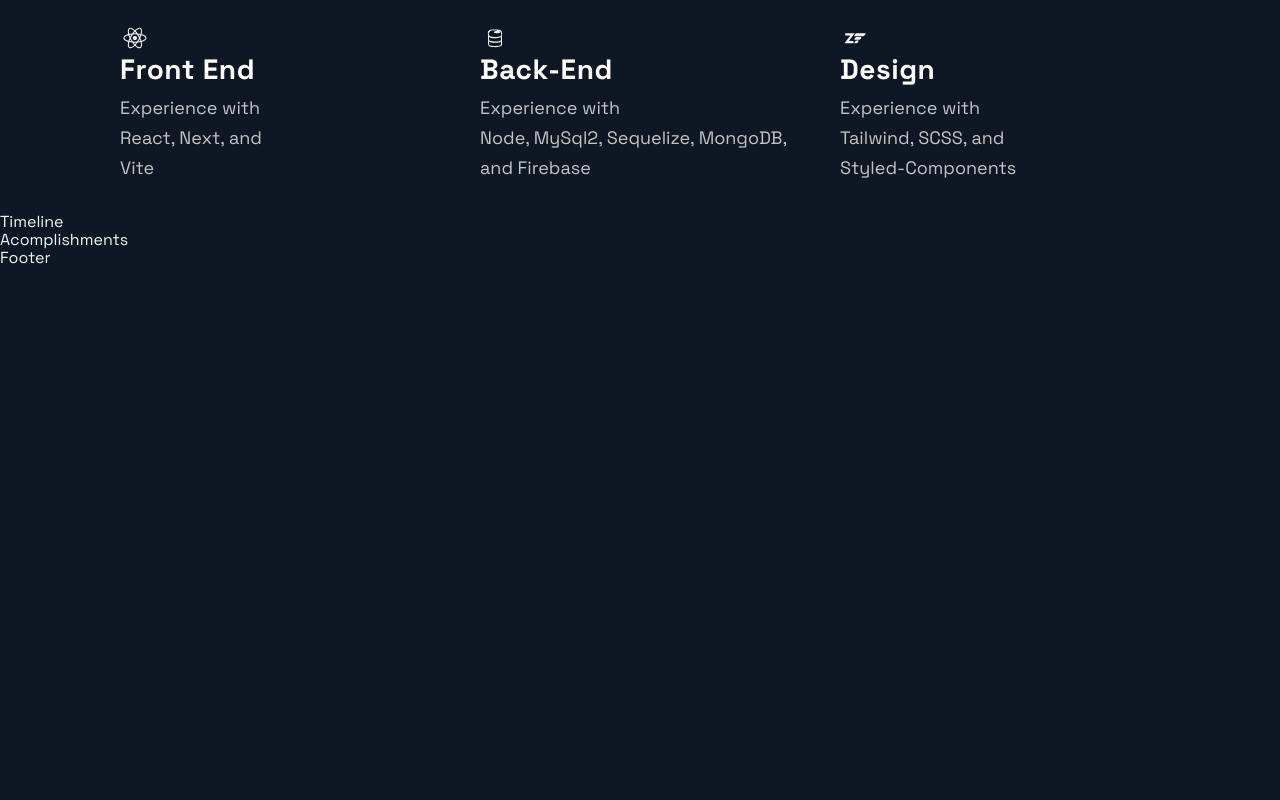
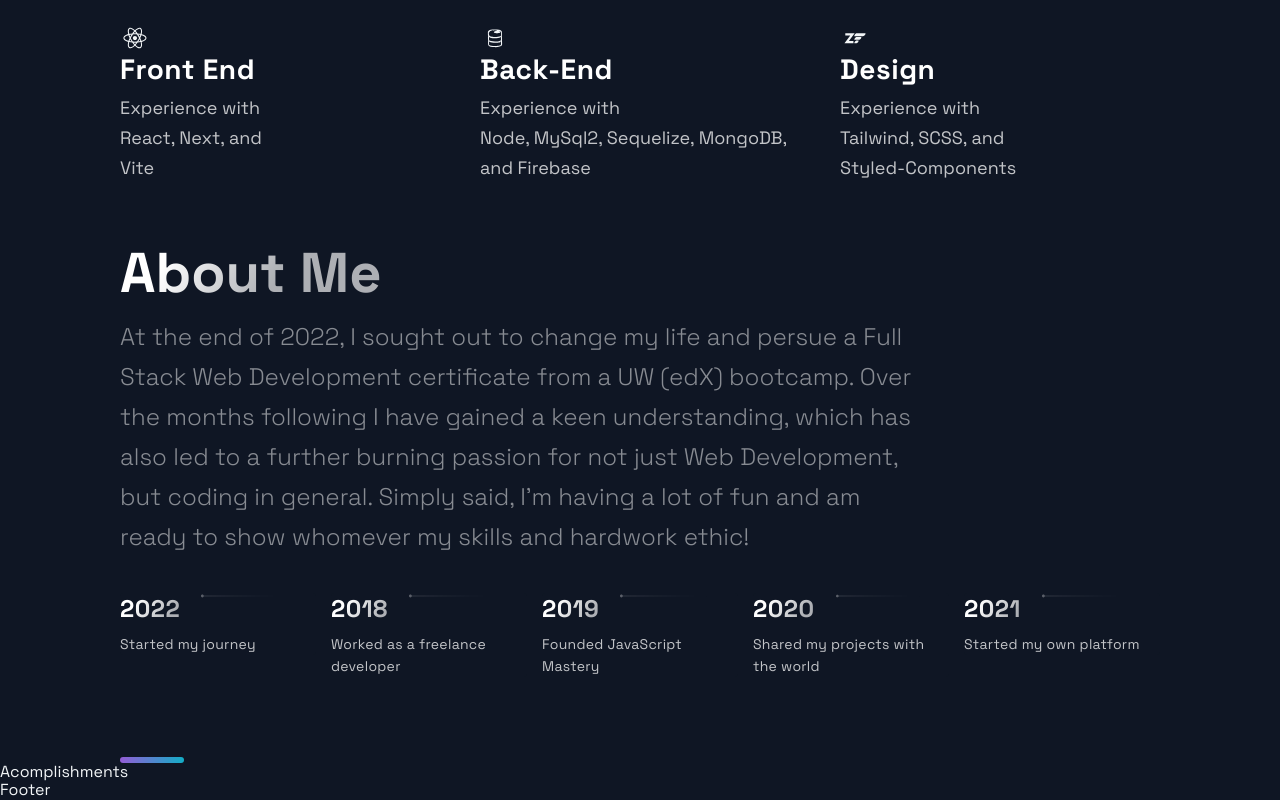
Before and after one commit to anomic84/portfolio, a Next.js app: page / in a window 1280 px wide. Shown: the part 2653-3453 px from the top of the page. Before the commit the page ends 2921 px from the top, so only its background shows below. Built offline with nearby package versions, Linux system fonts and the light colour scheme.

Commit message:
finished timeline

```diff
--- a/src/components/TimeLine/TimeLine.js
+++ b/src/components/TimeLine/TimeLine.js
@@ -7,45 +7,106 @@
 const TOTAL_CAROUSEL_COUNT = TimeLineData.length;
 
 const Timeline = () => {
-  // const [activeItem, setActiveItem] = useState(0);
-  // const carouselRef = useRef();
+  const [activeItem, setActiveItem] = useState(0);
+  const carouselRef = useRef();
 
-  // const scroll = (node, left) => {
-  //   return node.scrollTo({ left, behavior: 'smooth' });
-  // }
+  const scroll = (node, left) => {
+    return node.scrollTo({ left, behavior: 'smooth' });
+  }
 
-  // const handleClick = (e, i) => {
-  //   e.preventDefault();
+  const handleClick = (e, i) => {
+    e.preventDefault();
 
-  //   if (carouselRef.current) {
-  //     const scrollLeft = Math.floor(carouselRef.current.scrollWidth * 0.7 * (i / TimeLineData.length));
+    if (carouselRef.current) {
+      const scrollLeft = Math.floor(carouselRef.current.scrollWidth * 0.7 * (i / TimeLineData.length));
 
-  //     scroll(carouselRef.current, scrollLeft);
-  //   }
-  // }
+      scroll(carouselRef.current, scrollLeft);
+    }
+  }
 
-  // const handleScroll = () => {
-  //   if (carouselRef.current) {
-  //     const index = Math.round((carouselRef.current.scrollLeft / (carouselRef.current.scrollWidth * 0.7)) * TimeLineData.length);
+  const handleScroll = () => {
+    if (carouselRef.current) {
+      const index = Math.round((carouselRef.current.scrollLeft / (carouselRef.current.scrollWidth * 0.7)) * TimeLineData.length);
 
-  //     setActiveItem(index);
-  //   }
-  // }
+      setActiveItem(index);
+    }
+  }
 
   // // snap back to beginning of scroll when window is resized
   // // avoids a bug where content is covered up if coming from smaller screen
-  // useEffect(() => {
-  //   const handleResize = () => {
-  //     scroll(carouselRef.current, 0);
-  //   }
+  useEffect(() => {
+    const handleResize = () => {
+      scroll(carouselRef.current, 0);
+    }
 
-  //   window.addEventListener('resize', handleResize);
-  // }, []);
+    window.addEventListener('resize', handleResize);
+  }, []);
 
   return (
-    <div>
-      Timeline
-    </div>
+    <Section id="about">
+      <SectionTitle>About Me</SectionTitle>
+      <SectionText>
+        At the end of 2022, I sought out to change my life and persue a Full Stack Web Development certificate from a UW (edX) bootcamp. Over the months following I have gained a keen understanding, which has also led to a further burning passion for not just Web Development, but coding in general. Simply said, I'm having a lot of fun and am ready to show whomever my skills and hardwork ethic!
+      </SectionText>
+      <CarouselContainer ref={carouselRef} onScroll={handleScroll}>
+        <>
+          {TimeLineData.map((item, index) => (
+            <CarouselMobileScrollNode key={index} final={index === TOTAL_CAROUSEL_COUNT - 1}>
+              <CarouselItem index={index} id={`carousel__item-${index}`} active={activeItem} onClick={(e) => handleClick(e, index)}>
+                <CarouselItemTitle>
+                  {item.year}
+                  <CarouselItemImg
+                    width="208"
+                    height="6"
+                    viewBox="0 0 208 6"
+                    fill="none"
+                    xmlns="http://www.w3.org/2000/svg">
+                    <path
+                      fill-rule="evenodd"
+                      clip-rule="evenodd"
+                      d="M2.5 5.5C3.88071 5.5 5 4.38071 5 3V3.5L208 3.50002V2.50002L5 2.5V3C5 1.61929 3.88071 0.5 2.5 0.5C1.11929 0.5 0 1.61929 0 3C0 4.38071 1.11929 5.5 2.5 5.5Z"
+                      fill="url(#paint0_linear)"
+                      fill-opacity="0.33"
+                    />
+                    <defs>
+                      <linearGradient
+                        id="paint0_linear"
+                        x1="-4.30412e-10"
+                        y1="0.5"
+                        x2="208"
+                        y2="0.500295"
+                        gradientUnits="userSpaceOnUse">
+                        <stop stop-color="white" />
+                        <stop
+                          offset="0.79478"
+                          stop-color="white"
+                          stop-opacity="0"
+                        />
+                      </linearGradient>
+                    </defs>
+                  </CarouselItemImg>
+                </CarouselItemTitle>
+                <CarouselItemText>{item.text}</CarouselItemText>
+              </CarouselItem>
+            </CarouselMobileScrollNode>
+          ))}
+        </>
+      </CarouselContainer>
+      <CarouselButtons>
+        {TimeLineData.map((item, index) => (
+          <CarouselButton
+            key={index}
+            index={index}
+            active={activeItem}
+            onClick={(e) => handleClick(e, index)}
+            type="button"
+          >
+            <CarouselButtonDot active={activeItem} />
+          </CarouselButton>
+        ))}
+      </CarouselButtons>
+      <SectionDivider />
+    </Section>
   );
 };
 
--- a/src/constants/constants.js
+++ b/src/constants/constants.js
@@ -38,7 +38,7 @@
 ];
 
 export const TimeLineData = [
-  { year: 2017, text: 'Started my journey', },
+  { year: 2022, text: 'Started my journey', },
   { year: 2018, text: 'Worked as a freelance developer', },
   { year: 2019, text: 'Founded JavaScript Mastery', },
   { year: 2020, text: 'Shared my projects with the world', },
```
